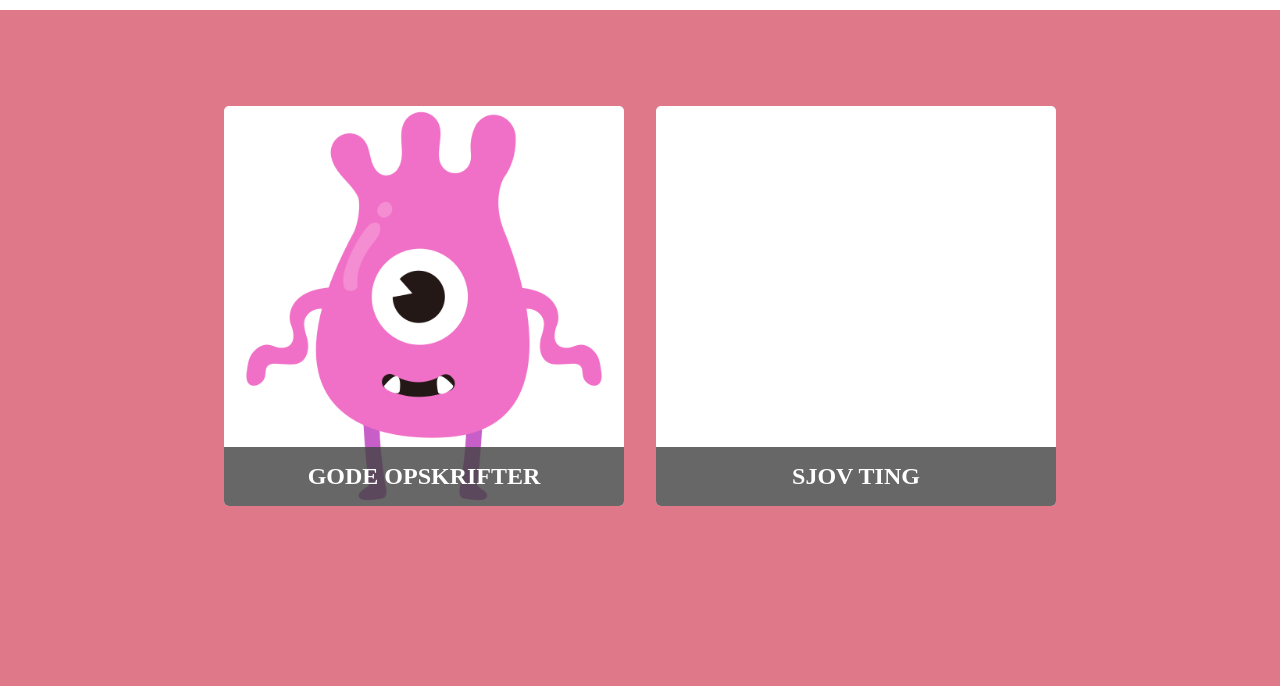
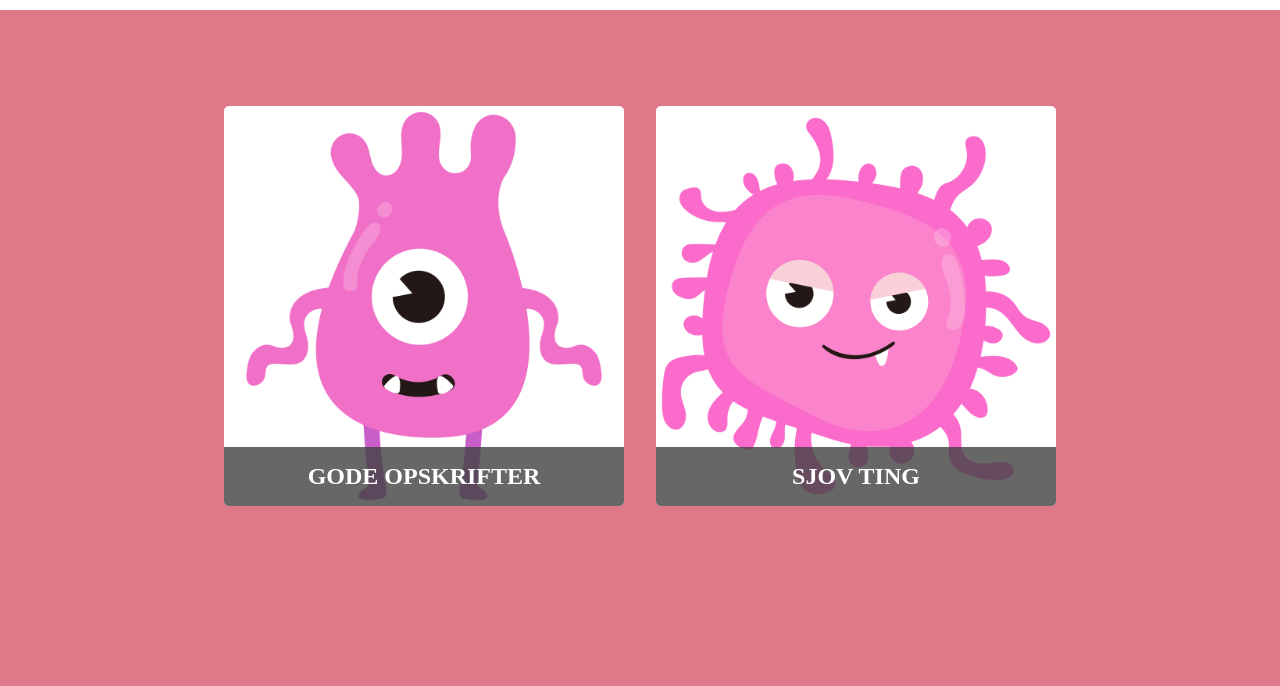
Before and after one commit to mmmteam2021/anna, a plain HTML site: page index.html in a window 1280 px wide. Shown: the part 114-800 px from the top of the page. Drawn offline with Linux system fonts and the light colour scheme.

Commit message:
Update style.css

```diff
--- a/style.css
+++ b/style.css
@@ -94,5 +94,5 @@ footer {
     background-image: url('bacteria1.png');
 }
 .front-page-cards-2 {
-    background-image: url('img/bacteria2.png');
+    background-image: url('bacteria2.png');
 }
```
